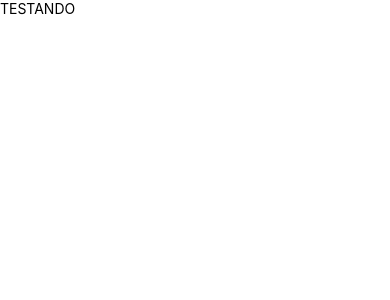
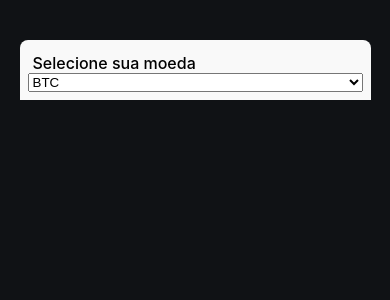
Before and after one commit to AmandaMeneghini/currencyToBrlApp, a React Native app: screen / in a window 390 px wide. Shown: the top 300 px of the page. Built offline with nearby package versions, Linux system fonts and the light colour scheme.

Commit message:
feat: implements basic currency selection with Picker component

```diff
--- a/App.js
+++ b/App.js
@@ -1,15 +1,37 @@
+import {View, Text, StyleSheet} from 'react-native';
+import { PickerItem } from './src/components/Picker'
 
-import { View, Text, StyleSheet } from 'react-native';
 
 export default function App() {
-  return(
-    <View>
-      <Text>TESTANDO</Text>
+  return (
+    <View style={styles.container}>
+      <View style={styles.currencyArea}>
+        <Text style={styles.title}>Selecione sua moeda</Text>
+        <PickerItem />
+      </View>
     </View>
   );
 }
 
 const styles = StyleSheet.create({
-  container:{
-  flex:1,},
+  container: {
+    flex: 1,
+    backgroundColor: '#101215',
+    paddingTop: 40,
+    alignItems: 'center',
+  },
+  currencyArea:{
+    backgroundColor: '#F9F9F9',
+    width: '90%',
+    borderTopLeftRadius: 8,
+    borderTopRightRadius: 8,
+    padding: 8
+  },
+  title: {
+    fontSize:  16,
+    color: '#000',
+    fontWeight: '500',
+    paddingLeft: 5,
+    paddingTop: 5,
+  }
 });
--- /dev/null
+++ b/src/components/Picker/index.js
@@ -0,0 +1,10 @@
+import { View } from 'react-native'
+import { Picker } from '@react-native-picker/picker'
+
+export function PickerItem(){
+    return (
+        <Picker>
+            <Picker.Item value="BTC" key={0} label="BTC"/>
+        </Picker>
+    )
+}
```
